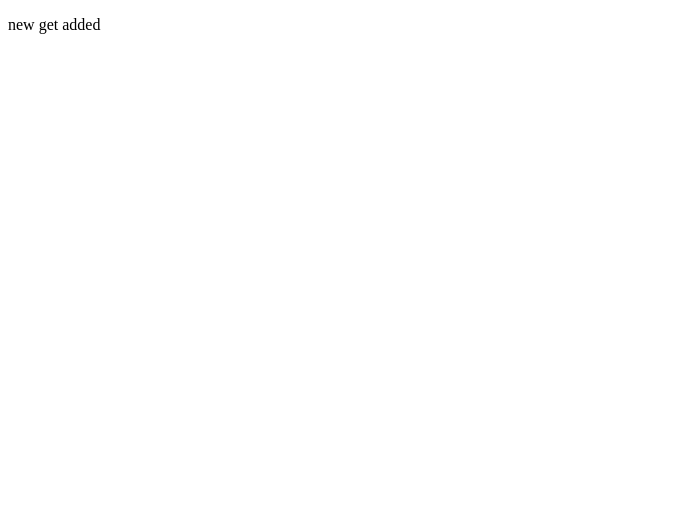
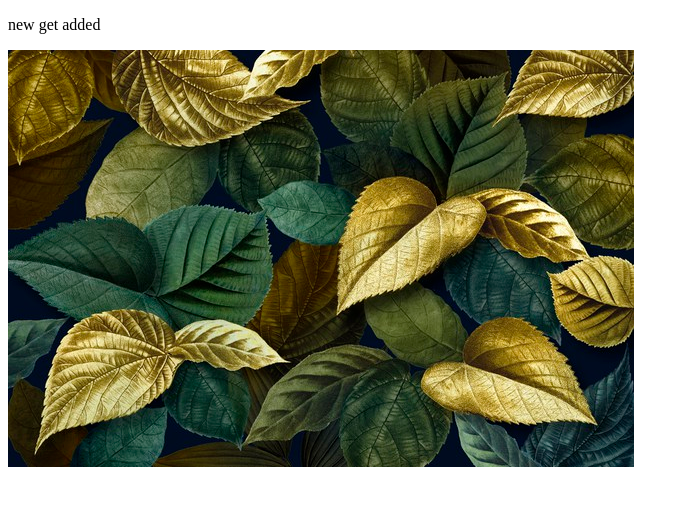
Before and after one commit to saruarnazmul/my-second-repo-start, a plain HTML site: page start.html in a window 1280 px wide. Shown: the whole page, without its empty margins (0-689 px from the left). Drawn offline with Linux system fonts and the light colour scheme.

Commit message:
image added new branch

```diff
--- a/start.html
+++ b/start.html
@@ -10,8 +10,8 @@
 
 <body>
     <p> new get added
-
     </p>
+    <img src="gold.jpg" alt="">
 </body>
 
 </html>
```
Also changed, not shown: gold.jpg (added).
